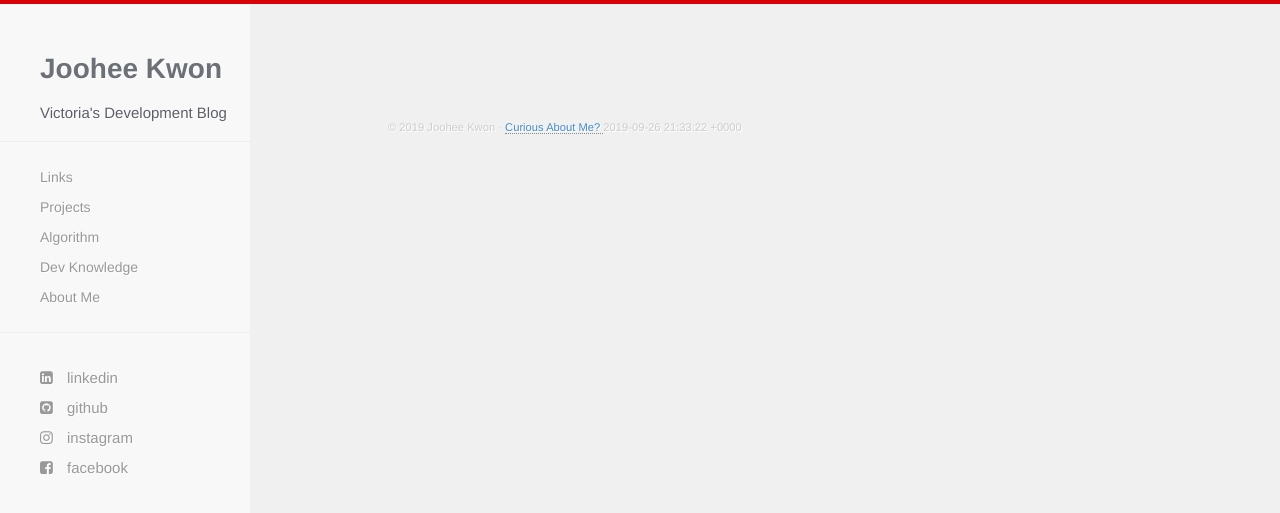
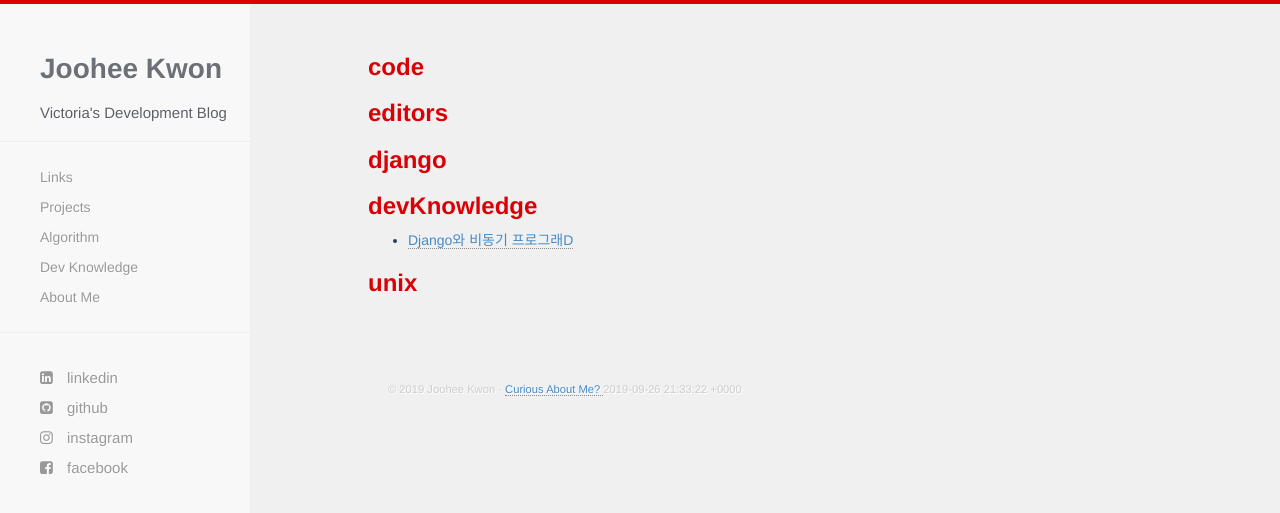
Before and after one commit to victoriagjh/victoriagjh.github.io, a Jekyll site: the page built from developKnowledge/index.md, in a window 1280 px wide. Shown: the top 513 px of the page. Built offline with Jekyll 4.4.1, drawn with Linux system fonts in a browser that asks for light colours; nearby versions of some CDN libraries.

Commit message:
update 2193_review

```diff
--- a/_config.yml
+++ b/_config.yml
@@ -9,6 +9,7 @@ facebook: https://www.facebook.com/akrso06197.victan
 email: akrso06197@naver.com
 location: 42°2'16"N   70°12'47"W
 disqus: diqus-username
+category-list: [code, editors, django,devKnowledge, unix]
 
 highlighter: rouge
 markdown: kramdown
--- a/_posts/2019-09-26-2193-이친수.markdown
+++ b/_posts/2019-09-26-2193-이친수.markdown
@@ -1,6 +1,6 @@
 ---
-title:  "2193_이친6"
-date: 2019-09-20 14:15:00
+title:  "2193_이친수"
+date: 2019-09-26 14:15:00
 
 categories: algorithm
 ---
--- a/developKnowledge/2019-09-24-Django와 비동기 프로그래밍/index.markdown
+++ b/developKnowledge/2019-09-24-Django와 비동기 프로그래밍/index.markdown
@@ -2,7 +2,8 @@
 title:  "Django와 비동기 프로그래D"
 date: 2019-09-24 13:27:00
 
-categories: devKnowledge
+categories: [devKnowledge]
+resource: true
 ---
 
 <br>
--- a/developKnowledge/index.md
+++ b/developKnowledge/index.md
@@ -5,12 +5,17 @@ description: The history of Development Study
 main: true
 project-header: true
 ---
-
-<ul class="catalogue">
-{% assign sorted = site.pages | sort: 'order' | reverse %}
-{% for page in sorted %}
-{% if page.developKnowledge == true %}
-{% include post-list.html %}
-{% endif %}
-{% endfor %}
+{% for dev in site.category-list %}
+### {{ dev }}
+<ul>
+  {% for page in site.pages %}
+    {% if page.resource == true %}
+      {% for pc in page.categories %}
+        {% if pc == dev %}
+          <li><a href="{{ page.url }}">{{ page.title }}</a></li>
+        {% endif %}   <!-- cat-match-p -->
+      {% endfor %}  <!-- page-category -->
+    {% endif %}   <!-- resource-p -->
+  {% endfor %}  <!-- page -->
 </ul>
+{% endfor %}  <!-- cat -->
```
